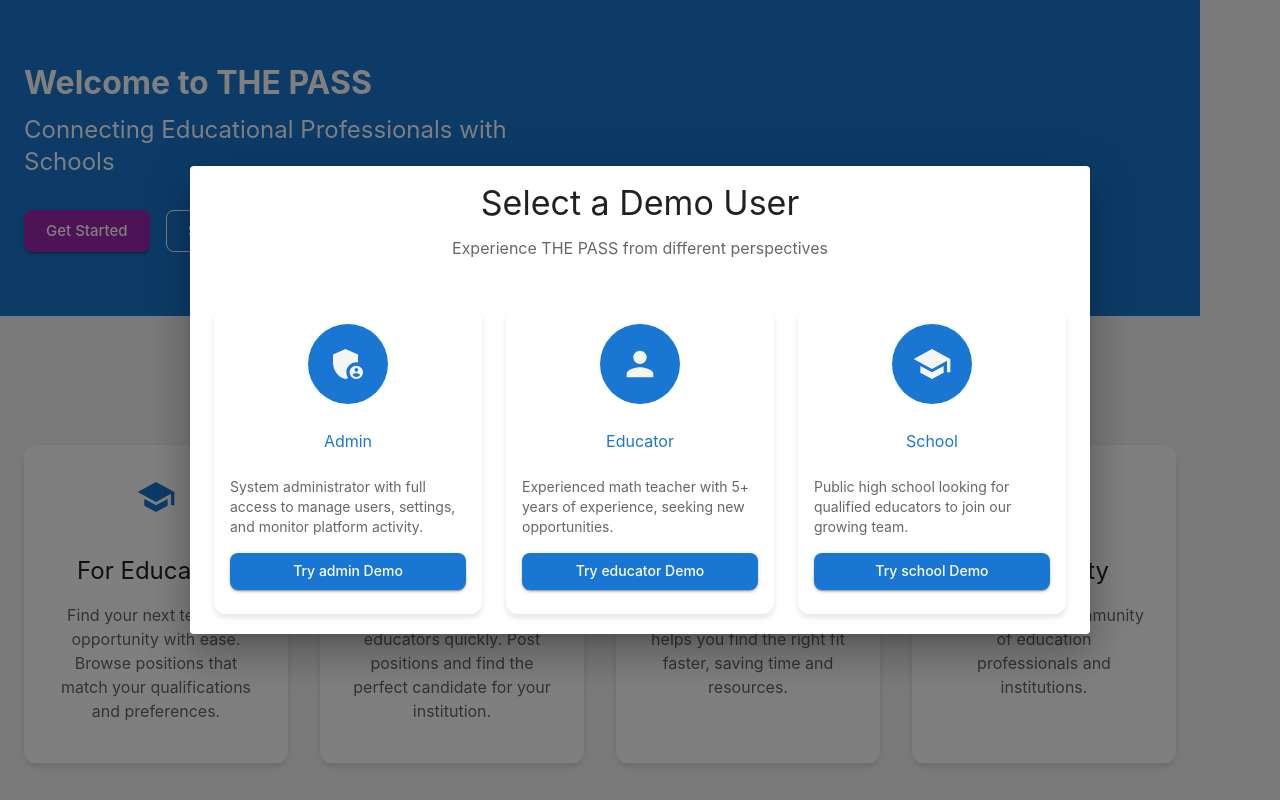
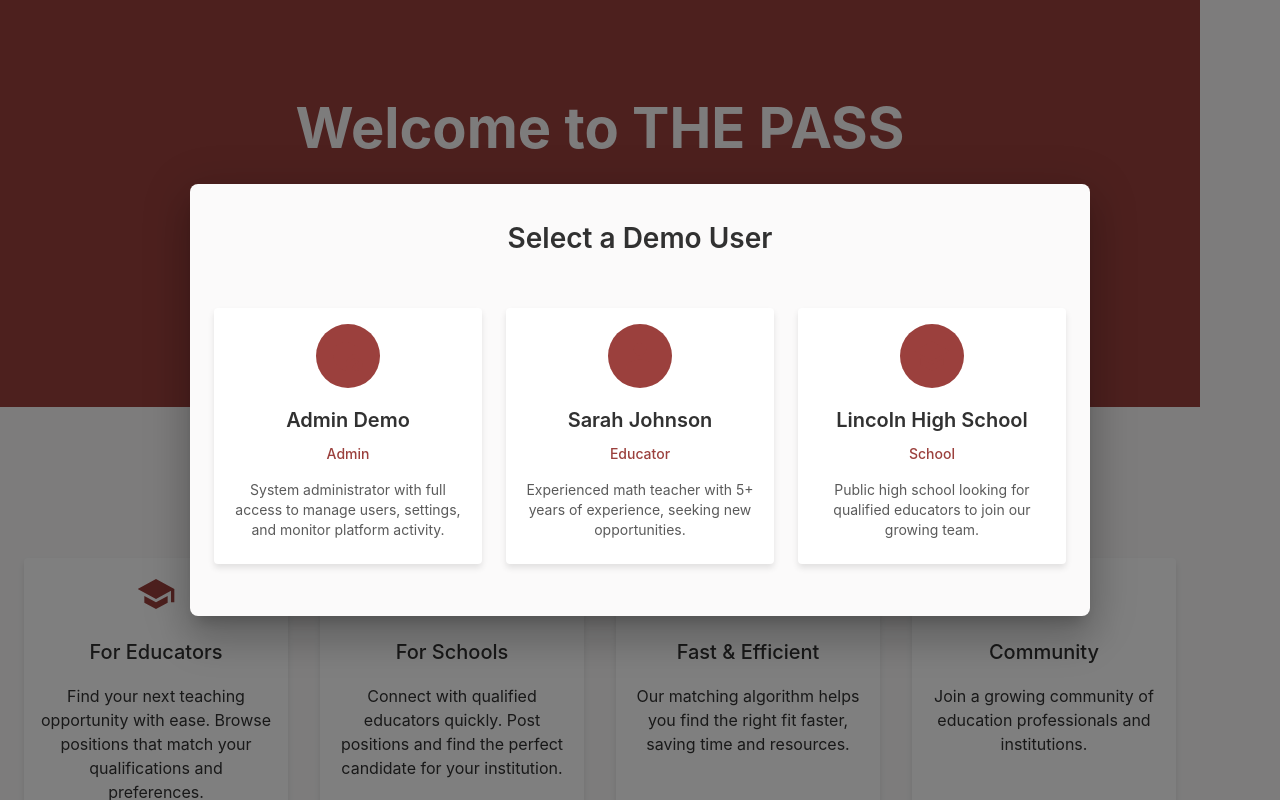
Before and after one commit to QRUMN/the-pass, a React (Vite) app in the folder frontend/: page / in a window 1280 px wide. Both pictures are taken after a click on the button "Try Demo". Shown: the top 800 px of the page. Built offline with nearby package versions, Linux system fonts and the light colour scheme.

Commit message:
style: update color scheme and improve layout

```diff
--- a/frontend/src/components/Demo/DemoUserSelector.tsx
+++ b/frontend/src/components/Demo/DemoUserSelector.tsx
@@ -28,11 +28,11 @@ const DemoUserSelector = ({ open, onClose }: DemoUserSelectorProps) => {
   const getIcon = (role: string) => {
     switch (role) {
       case 'admin':
-        return <AdminPanelSettings sx={{ fontSize: 40 }} />;
+        return <AdminPanelSettings sx={{ fontSize: 40, color: 'custom.darkRed' }} />;
       case 'school':
-        return <School sx={{ fontSize: 40 }} />;
+        return <School sx={{ fontSize: 40, color: 'custom.darkRed' }} />;
       default:
-        return <Person sx={{ fontSize: 40 }} />;
+        return <Person sx={{ fontSize: 40, color: 'custom.darkRed' }} />;
     }
   };
 
@@ -40,93 +40,103 @@ const DemoUserSelector = ({ open, onClose }: DemoUserSelectorProps) => {
     try {
       setIsDemoMode(true);
       setDemoUser(user);
-      // Simulate login
       await login(user.email, 'demo-password');
 
-      // Navigate based on role
       switch (user.role) {
         case 'admin':
           navigate('/admin');
           break;
         case 'educator':
+          navigate('/dashboard');
+          break;
         case 'school':
-          navigate('/app');
+          navigate('/school');
           break;
       }
-      onClose();
     } catch (error) {
       console.error('Demo login failed:', error);
     }
   };
 
   return (
-    <Dialog open={open} onClose={onClose} maxWidth="md" fullWidth>
-      <DialogTitle>
-        <Typography variant="h4" align="center" gutterBottom>
+    <Dialog
+      open={open}
+      onClose={onClose}
+      maxWidth="md"
+      fullWidth
+      PaperProps={{
+        sx: {
+          bgcolor: 'background.default',
+          borderRadius: 2,
+        },
+      }}
+    >
+      <DialogTitle sx={{
+        textAlign: 'center',
+        color: 'custom.darkGray',
+        fontSize: '1.75rem',
+        fontWeight: 600,
+        pt: 4,
+      }}>
         Select a Demo User
-        </Typography>
-        <Typography variant="body1" align="center" color="text.secondary">
-          Experience THE PASS from different perspectives
-        </Typography>
       </DialogTitle>
       <DialogContent>
-        <Grid container spacing={3} sx={{ mt: 1 }}>
+        <Grid container spacing={3} sx={{ mt: 1, pb: 4 }}>
           {demoUsers.map((user) => (
             <Grid item xs={12} md={4} key={user.id}>
               <Card
                 sx={{
                   height: '100%',
-                  display: 'flex',
-                  flexDirection: 'column',
                   cursor: 'pointer',
+                  transition: 'transform 0.2s',
                   '&:hover': {
-                    boxShadow: 6,
+                    transform: 'translateY(-4px)',
                   },
+                  bgcolor: 'background.paper',
+                  boxShadow: '0 4px 6px rgba(0,0,0,0.1)',
                 }}
                 onClick={() => handleSelectUser(user)}
               >
-                <CardContent>
-                  <Box
-                    sx={{
-                      display: 'flex',
-                      flexDirection: 'column',
-                      alignItems: 'center',
-                      mb: 2,
-                    }}
-                  >
+                <CardContent sx={{ textAlign: 'center' }}>
                   <Avatar
                     sx={{
-                        width: 80,
-                        height: 80,
-                        mb: 2,
-                        bgcolor: 'primary.main',
+                      width: 64,
+                      height: 64,
+                      margin: '0 auto 16px',
+                      bgcolor: 'custom.darkRed',
                     }}
                   >
                     {getIcon(user.role)}
                   </Avatar>
-                    <Typography variant="h6" gutterBottom>
-                      {user.name}
+                  <Typography
+                    variant="h6"
+                    sx={{
+                      mb: 1,
+                      color: 'custom.darkGray',
+                      fontWeight: 600,
+                    }}
+                  >
+                    {user.firstName} {user.lastName}
                   </Typography>
                   <Typography
-                      variant="subtitle1"
-                      color="primary"
-                      gutterBottom
-                      sx={{ textTransform: 'capitalize' }}
+                    variant="body2"
+                    sx={{
+                      mb: 2,
+                      color: 'custom.darkRed',
+                      fontWeight: 500,
+                    }}
                   >
-                      {user.role}
+                    {user.role.charAt(0).toUpperCase() + user.role.slice(1)}
                   </Typography>
-                  </Box>
-                  <Typography variant="body2" color="text.secondary">
+                  <Typography
+                    variant="body2"
+                    sx={{
+                      color: 'custom.darkGray',
+                      opacity: 0.8,
+                    }}
+                  >
                     {user.description}
                   </Typography>
-                  <Button
-                    variant="contained"
-                    fullWidth
-                    sx={{ mt: 2 }}
-                    onClick={() => handleSelectUser(user)}
-                  >
-                    Try {user.role} Demo
-                  </Button>
                 </CardContent>
               </Card>
             </Grid>
--- a/frontend/src/pages/LandingPage.tsx
+++ b/frontend/src/pages/LandingPage.tsx
@@ -18,100 +18,109 @@ const LandingPage = () => {
 
   const features = [
     {
-      icon: <School sx={{ fontSize: 40 }} />,
+      icon: <School sx={{ fontSize: 40, color: 'custom.darkRed' }} />,
       title: 'For Educators',
       description: 'Find your next teaching opportunity with ease. Browse positions that match your qualifications and preferences.',
     },
     {
-      icon: <Work sx={{ fontSize: 40 }} />,
+      icon: <Work sx={{ fontSize: 40, color: 'custom.darkRed' }} />,
       title: 'For Schools',
       description: 'Connect with qualified educators quickly. Post positions and find the perfect candidate for your institution.',
     },
     {
-      icon: <Speed sx={{ fontSize: 40 }} />,
+      icon: <Speed sx={{ fontSize: 40, color: 'custom.darkRed' }} />,
       title: 'Fast & Efficient',
       description: 'Our matching algorithm helps you find the right fit faster, saving time and resources.',
     },
     {
-      icon: <People sx={{ fontSize: 40 }} />,
+      icon: <People sx={{ fontSize: 40, color: 'custom.darkRed' }} />,
       title: 'Community',
       description: 'Join a growing community of education professionals and institutions.',
     },
   ];
 
   return (
-    <Box>
+    <Box sx={{ minHeight: '100vh', bgcolor: 'background.default' }}>
       {/* Hero Section */}
       <Box
         sx={{
-          bgcolor: 'primary.main',
-          color: 'white',
-          py: 8,
-          mb: 6,
+          bgcolor: 'custom.darkRed',
+          color: 'custom.offWhite',
+          py: 12,
+          mb: 8,
+          textAlign: 'center',
         }}
       >
-        <Container maxWidth="lg">
-          <Grid container spacing={4} alignItems="center">
-            <Grid item xs={12} md={6}>
+        <Container maxWidth="md">
           <Typography
-                variant="h2"
-                component="h1"
-                gutterBottom
-                sx={{ fontWeight: 'bold' }}
+            variant="h1"
+            sx={{
+              mb: 4,
+              color: 'custom.offWhite',
+              fontWeight: 700,
+              fontSize: { xs: '2.5rem', md: '3.5rem' },
+            }}
           >
             Welcome to THE PASS
           </Typography>
-              <Typography variant="h5" paragraph>
-                Connecting Educational Professionals with Schools
+          <Typography
+            variant="h5"
+            sx={{
+              mb: 6,
+              color: 'custom.offWhite',
+              opacity: 0.9,
+              fontSize: { xs: '1.1rem', md: '1.3rem' },
+            }}
+          >
+            Connecting Educators with Schools - Building Future Together
           </Typography>
-              <Box sx={{ mt: 4 }}>
+          <Box sx={{ display: 'flex', gap: 2, justifyContent: 'center' }}>
             <Button
               variant="contained"
-                  color="secondary"
               size="large"
+              sx={{
+                bgcolor: 'custom.offWhite',
+                color: 'custom.darkRed',
+                '&:hover': {
+                  bgcolor: 'custom.lightGray',
+                },
+              }}
               onClick={() => navigate('/register')}
-                  sx={{ mr: 2 }}
             >
               Get Started
             </Button>
             <Button
               variant="outlined"
-                  color="inherit"
               size="large"
-                  onClick={() => navigate('/login')}
-                  sx={{ mr: 2 }}
-                >
-                  Sign In
-                </Button>
-                <Button
-                  variant="outlined"
-                  color="inherit"
-                  size="large"
+              sx={{
+                borderColor: 'custom.offWhite',
+                color: 'custom.offWhite',
+                '&:hover': {
+                  borderColor: 'custom.lightGray',
+                  color: 'custom.lightGray',
+                },
+              }}
               onClick={() => setIsDemoOpen(true)}
             >
               Try Demo
             </Button>
           </Box>
-            </Grid>
-            <Grid item xs={12} md={6}>
-              {/* Add hero image here */}
-            </Grid>
-          </Grid>
         </Container>
       </Box>
 
       {/* Features Section */}
       <Container maxWidth="lg" sx={{ mb: 8 }}>
         <Typography
-          variant="h3"
-          component="h2"
-          align="center"
-          gutterBottom
-          sx={{ mb: 6 }}
+          variant="h2"
+          sx={{
+            mb: 6,
+            textAlign: 'center',
+            color: 'custom.darkGray',
+          }}
         >
           Why Choose THE PASS?
         </Typography>
-        <Grid container spacing={4}>
+        <Grid container spacing={4} justifyContent="center">
           {features.map((feature, index) => (
             <Grid item xs={12} sm={6} md={3} key={index}>
               <Card
@@ -119,30 +128,26 @@ const LandingPage = () => {
                   height: '100%',
                   display: 'flex',
                   flexDirection: 'column',
-                  alignItems: 'center',
-                  textAlign: 'center',
-                  p: 2,
+                  bgcolor: 'background.paper',
+                  boxShadow: '0 4px 6px rgba(0,0,0,0.1)',
+                  transition: 'transform 0.2s',
+                  '&:hover': {
+                    transform: 'translateY(-4px)',
+                  },
                 }}
               >
-                <Box
-                  sx={{
-                    color: 'primary.main',
-                    mb: 2,
-                    mt: 2,
-                  }}
-                >
-                  {feature.icon}
-                </Box>
-                <CardContent>
+                <CardContent sx={{ textAlign: 'center', flexGrow: 1 }}>
+                  <Box sx={{ mb: 2 }}>{feature.icon}</Box>
                   <Typography
-                    gutterBottom
-                    variant="h5"
-                    component="h3"
-                    sx={{ mb: 2 }}
+                    variant="h6"
+                    sx={{ mb: 2, color: 'custom.darkGray' }}
                   >
                     {feature.title}
                   </Typography>
-                  <Typography variant="body1" color="text.secondary">
+                  <Typography
+                    variant="body1"
+                    sx={{ color: 'custom.darkGray' }}
+                  >
                     {feature.description}
                   </Typography>
                 </CardContent>
@@ -152,51 +157,6 @@ const LandingPage = () => {
         </Grid>
       </Container>
 
-      {/* Call to Action */}
-      <Box sx={{ bgcolor: 'secondary.main', color: 'white', py: 8 }}>
-        <Container maxWidth="lg">
-          <Typography variant="h4" align="center" gutterBottom>
-            Ready to Transform Your Educational Journey?
-          </Typography>
-          <Typography variant="h6" align="center" paragraph>
-            Join THE PASS today and connect with opportunities that matter.
-          </Typography>
-          <Box sx={{ display: 'flex', justifyContent: 'center', mt: 4, gap: 2 }}>
-            <Button
-              variant="contained"
-              color="primary"
-              size="large"
-              onClick={() => navigate('/register')}
-              sx={{
-                bgcolor: 'white',
-                color: 'secondary.main',
-                '&:hover': {
-                  bgcolor: 'grey.100',
-                },
-              }}
-            >
-              Get Started Now
-            </Button>
-            <Button
-              variant="outlined"
-              size="large"
-              onClick={() => setIsDemoOpen(true)}
-              sx={{
-                color: 'white',
-                borderColor: 'white',
-                '&:hover': {
-                  borderColor: 'grey.100',
-                  bgcolor: 'rgba(255, 255, 255, 0.1)',
-                },
-              }}
-            >
-              Try Demo
-            </Button>
-          </Box>
-        </Container>
-      </Box>
-
-      {/* Demo User Selector Dialog */}
       <DemoUserSelector open={isDemoOpen} onClose={() => setIsDemoOpen(false)} />
     </Box>
   );
--- a/frontend/src/theme.ts
+++ b/frontend/src/theme.ts
@@ -1,20 +1,45 @@
 import { createTheme } from '@mui/material/styles';
+
+declare module '@mui/material/styles' {
+  interface Palette {
+    custom: {
+      darkRed: string;
+      offWhite: string;
+      lightGray: string;
+      darkGray: string;
+    };
+  }
+  interface PaletteOptions {
+    custom: {
+      darkRed: string;
+      offWhite: string;
+      lightGray: string;
+      darkGray: string;
+    };
+  }
+}
 
 const theme = createTheme({
   palette: {
     primary: {
-      main: '#1976d2',
-      light: '#42a5f5',
-      dark: '#1565c0',
+      main: '#9B403D',
+      light: '#B85D5A',
+      dark: '#7A3230',
     },
     secondary: {
-      main: '#9c27b0',
-      light: '#ba68c8',
-      dark: '#7b1fa2',
+      main: '#313131',
+      light: '#4A4A4A',
+      dark: '#242424',
     },
     background: {
-      default: '#f5f5f5',
-      paper: '#ffffff',
+      default: '#FBFAFA',
+      paper: '#FFFFFF',
+    },
+    custom: {
+      darkRed: '#9B403D',
+      offWhite: '#FBFAFA',
+      lightGray: '#DDD6CC',
+      darkGray: '#313131',
     },
   },
   typography: {
@@ -30,14 +55,17 @@ const theme = createTheme({
     h1: {
       fontSize: '2.5rem',
       fontWeight: 600,
+      color: '#313131',
     },
     h2: {
       fontSize: '2rem',
       fontWeight: 600,
+      color: '#313131',
     },
     h3: {
       fontSize: '1.75rem',
       fontWeight: 600,
+      color: '#313131',
     },
   },
   components: {
@@ -47,13 +75,36 @@ const theme = createTheme({
           textTransform: 'none',
           borderRadius: 8,
         },
+        contained: {
+          backgroundColor: '#9B403D',
+          color: '#FBFAFA',
+          '&:hover': {
+            backgroundColor: '#7A3230',
+          },
+        },
+        outlined: {
+          borderColor: '#9B403D',
+          color: '#9B403D',
+          '&:hover': {
+            borderColor: '#7A3230',
+            color: '#7A3230',
+          },
+        },
       },
     },
-    MuiCard: {
+    MuiPaper: {
       styleOverrides: {
         root: {
-          borderRadius: 12,
-          boxShadow: '0 4px 6px rgba(0, 0, 0, 0.1)',
+          backgroundColor: '#FBFAFA',
+        },
+      },
+    },
+    MuiAppBar: {
+      styleOverrides: {
+        root: {
+          backgroundColor: '#FBFAFA',
+          color: '#313131',
+          boxShadow: '0 1px 3px rgba(0,0,0,0.12)',
         },
       },
     },
```
Lines whose indentation alone changed are shown as unchanged.
